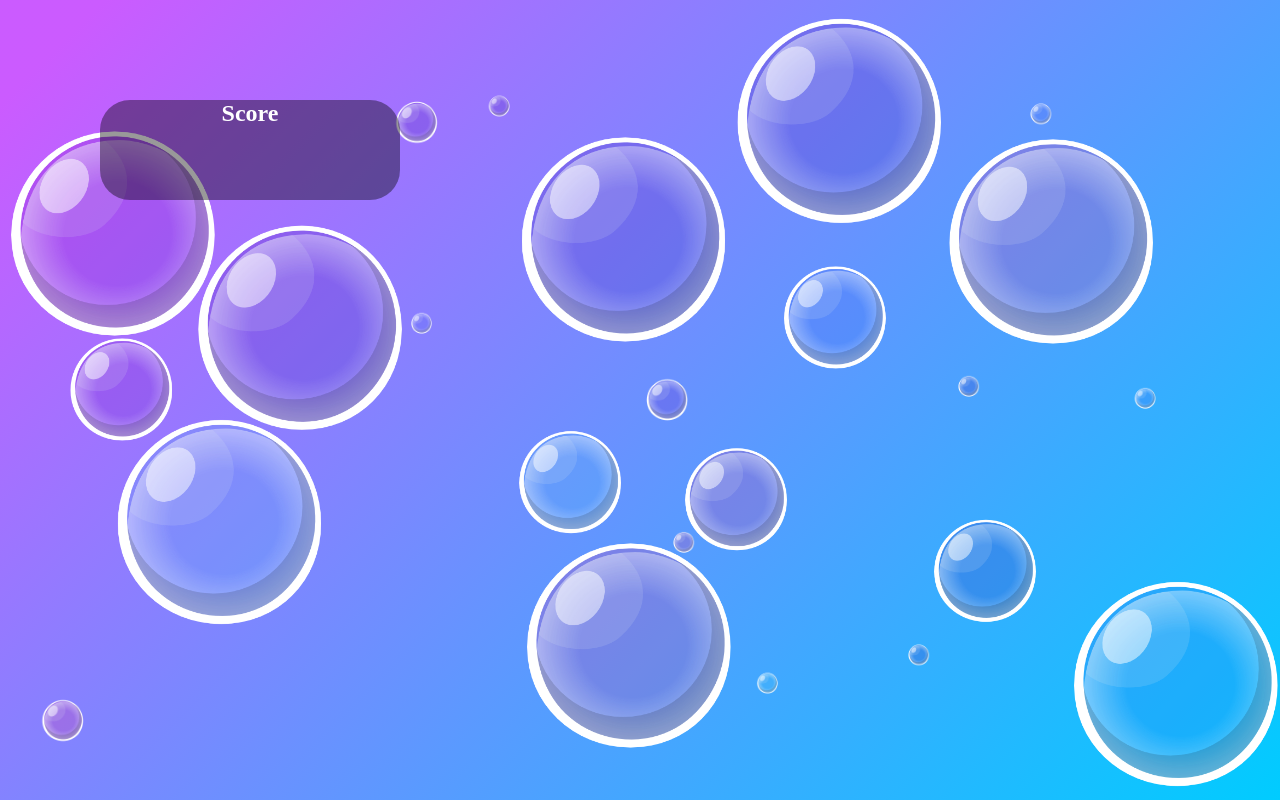
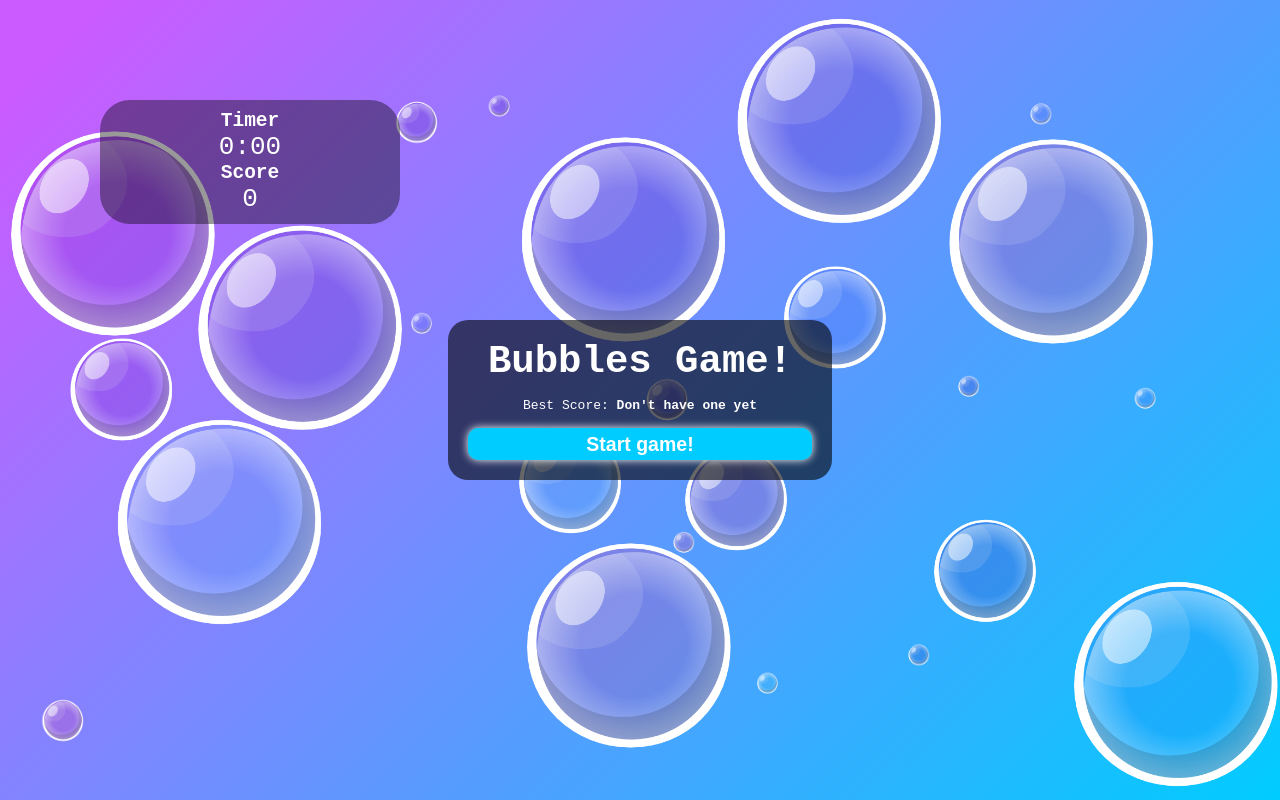
Before and after one commit to galrothschild/collidingBubbles, a plain HTML site: page index.html in a window 1280 px wide. Drawn offline with Linux system fonts and the light colour scheme.

Commit message:
Added welcome splash screen and timer

```diff
--- a/index.html
+++ b/index.html
@@ -12,15 +12,19 @@
 
     <img src="./bubble_spritesheet.png" id="bubble">
     <div class="score">
+        <h2>Timer</h2>
+        <div id="timer">0:00</div>
         <h2>Score</h2>
         <div id="score"></div>
     </div>
-<!--     <div class="game-controls">
+    <div class="game-controls">
         <h1>Bubbles Game!
         </h1>
-        <div id="bestScore"></div>
-        <button type="button" id="start"></button>
-    </div> -->
+        <div class="best-score">Best Score: <strong id="bestScore">Don't have
+                one yet</strong>
+        </div>
+        <button type="button" id="start">Start game!</button>
+    </div>
     <canvas id="myCanvas"></canvas>
     <script src="script.js"></script>
 </body>
--- a/script.js
+++ b/script.js
@@ -3,6 +3,7 @@ const ctx = canvas.getContext("2d");
 canvas.width = window.innerWidth;
 canvas.height = window.innerHeight;
 
+let gameRunning = false;
 let frame = 0;
 let score = 0;
 const minRadius = 50;
@@ -23,6 +24,7 @@ const mouse = {
     x: undefined,
     y: undefined,
 };
+const circles = [];
 function randomInRange(min, max) {
     return Math.floor(Math.random() * (max - min + 1) + min);
 }
@@ -89,7 +91,7 @@ window.addEventListener("mousemove", (event) => {
     [mouse.x, mouse.y] = [event.x, event.y];
 });
 window.addEventListener("click", () => {
-
+    if (gameRunning) {
         circles.forEach((circle) => {
             if (circle.x < mouse.x + circle.radius && circle.x > mouse.x - circle.radius && circle.y > mouse.y - circle.radius && circle.y < mouse.y + circle.radius && !circle.bounded) {
                 circle.pop();
@@ -98,6 +100,7 @@ window.addEventListener("click", () => {
                 circle.bounded = false;
             }
         });
+    }
 });
 function Circle(x, y, dx, dy, radius) {
     this.img = document.getElementById("bubble");
@@ -228,9 +231,10 @@ function createBubble(circles) {
 
     circles.push(new Circle(x, y, positiveNegative() * 2, positiveNegative() * 2, radius));
 }
-const circles = [];
 let init = () => {
-
+    circles.length = 0;
+    score = 0;
+    showScore(score);
     for (let i = 0; i < (Math.floor(canvas.width / (maxRadius * 2)) * Math.floor(canvas.height / (maxRadius * 2))); i++) {
         createBubble(circles);
     }
--- a/style.css
+++ b/style.css
@@ -11,6 +11,7 @@ body {
     height: 100vh;
     overflow: hidden;
     position: relative;
+    font-family: monospace;
 }
 
 canvas {
@@ -28,16 +29,56 @@ canvas {
 .score {
     position: absolute;
     width: 300px;
-    height: 100px;
+    min-height: 100px;
     background: rgba(0, 0, 0, 0.4);
-    z-index: 2;
     border-radius: 30px;
     top: 100px;
     left: 100px;
     color: white;
     text-align: center;
+    padding: 10px 0;
 }
 
 .score>div {
     font-size: 2rem;
 }
+
+.game-controls {
+    position: absolute;
+    background: rgba(0, 0, 0, 0.6);
+    top: 50%;
+    left: 50%;
+    translate: -50% -50%;
+    width: 30vw;
+    min-height: 20vh;
+    color: white;
+    text-align: center;
+    display: flex;
+    flex-direction: column;
+    justify-content: space-between;
+    padding: 20px 20px;
+    border-radius: 20px;
+}
+
+.game-controls>h1 {
+    font-size: 3rem;
+}
+
+.game-controls>button {
+    line-height: 2.5rem;
+    font-size: 1.5rem;
+    border: none;
+    border-radius: 10px;
+    background-color: rgb(0, 204, 255);
+    font-weight: 700;
+    color: white;
+    box-shadow: 0 0 8px white;
+}
+
+.game-controls>button:is(:active, :focus-visible) {
+    scale: 0.94;
+}
+
+.game-controls>button:hover {
+    filter: brightness(0.92);
+}
```
Lines whose indentation alone changed are shown as unchanged.
